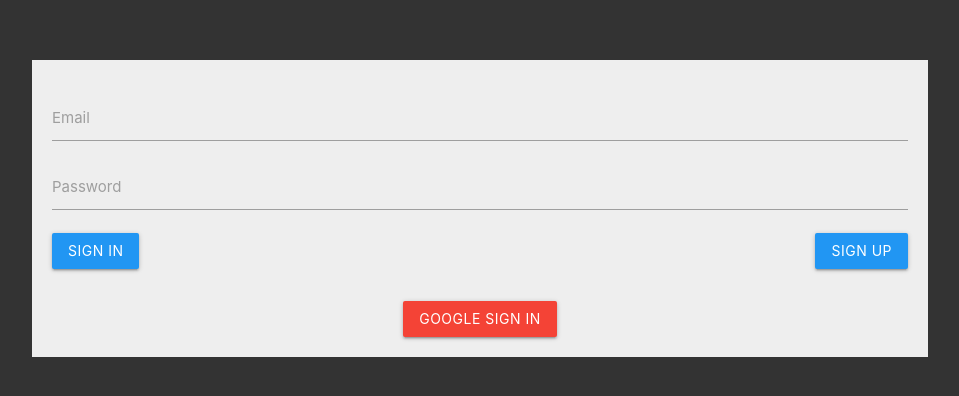
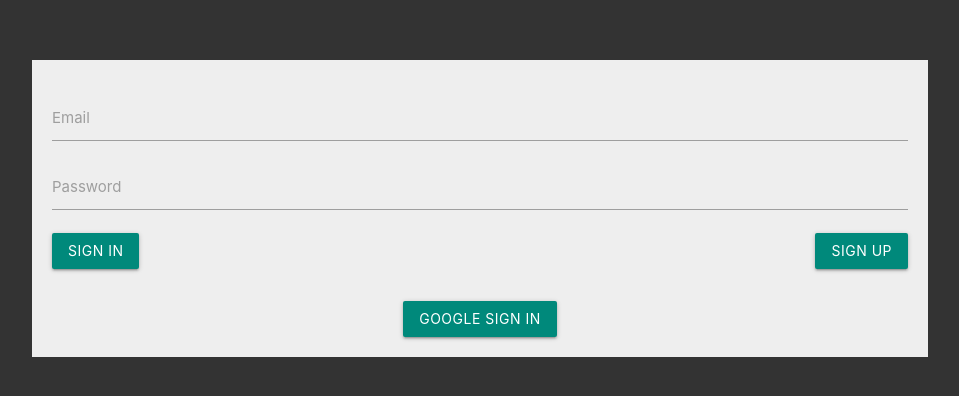
Before and after one commit to phelanjo/cs493, a React (Create React App) app in the folder cs493-notes/: page / in a window 1280 px wide. Shown: the top 396 px of the page, without its empty margins (160-1119 px from the left). Built offline with nearby package versions, Linux system fonts and the light colour scheme; no server answers.

Commit message:
More styling

```diff
--- a/cs493-notes/src/components/SignIn.js
+++ b/cs493-notes/src/components/SignIn.js
@@ -60,15 +60,15 @@
             <input type="password" id="password" onChange={this.handleChange} />
           </div>
           <div className="input-field">
-            <button className="btn blue left" onClick={this.signIn}>Sign In</button>
+            <button className="btn teal darken-1 left" onClick={this.signIn}>Sign In</button>
           </div>
           <div>
-            <button className="btn blue right" onClick={this.signUp}>Sign Up</button>
+            <button className="btn teal darken-1 right" onClick={this.signUp}>Sign Up</button>
           </div>
           <br/><br/><br/>
           <div className="center">
             <div>
-              <button className="btn red" onClick={this.googleLogin}>Google Sign In</button>
+              <button className="btn teal darken-1" onClick={this.googleLogin}>Google Sign In</button>
             </div>
           </div>
         </form>
--- a/cs493-notes/src/components/SignUp.js
+++ b/cs493-notes/src/components/SignUp.js
@@ -43,7 +43,7 @@
             <input type="password" id="signUpPassword" onChange={this.handleChange} />
           </div>
           <div className="input-field">
-            <button className="btn green right" id="signUpButton">Sign Up</button>
+            <button className="btn teal darken-1 right" id="signUpButton">Sign Up</button>
           </div>
           <br/><br/>
         </form>
```
